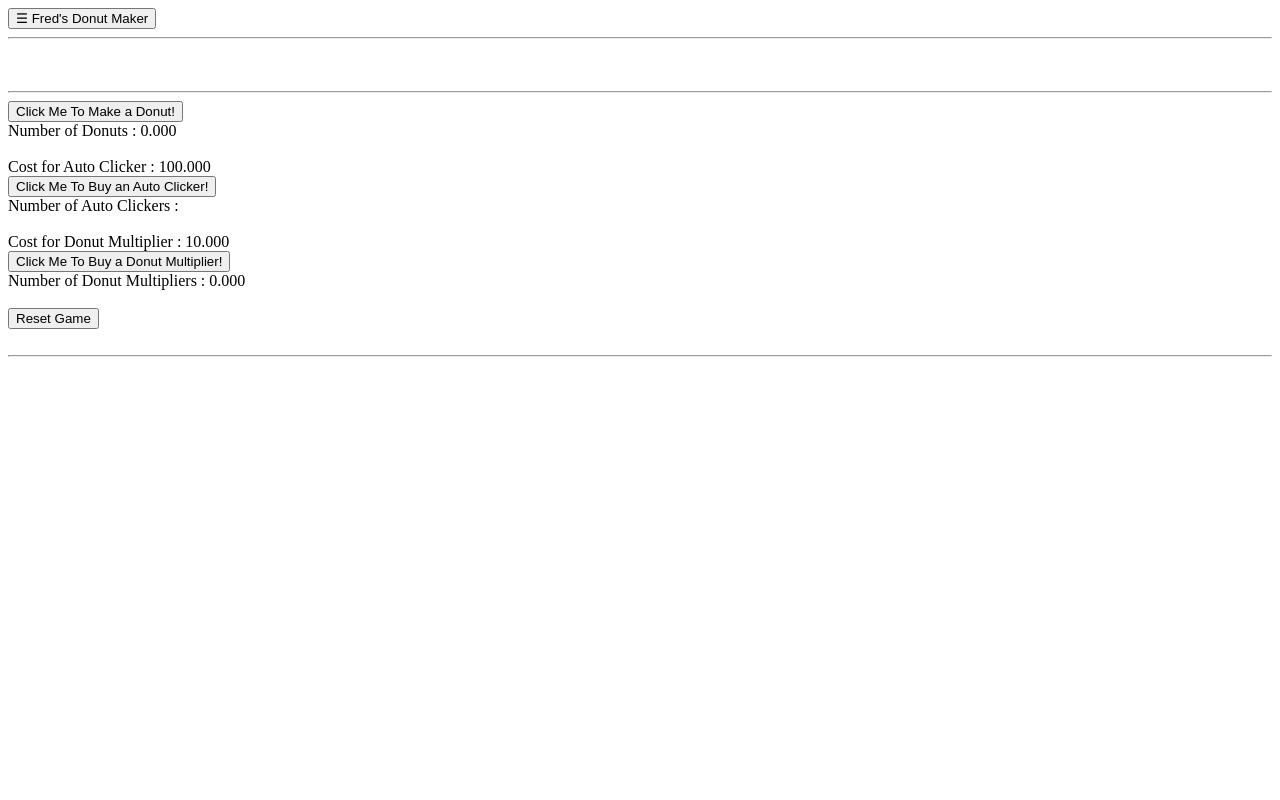
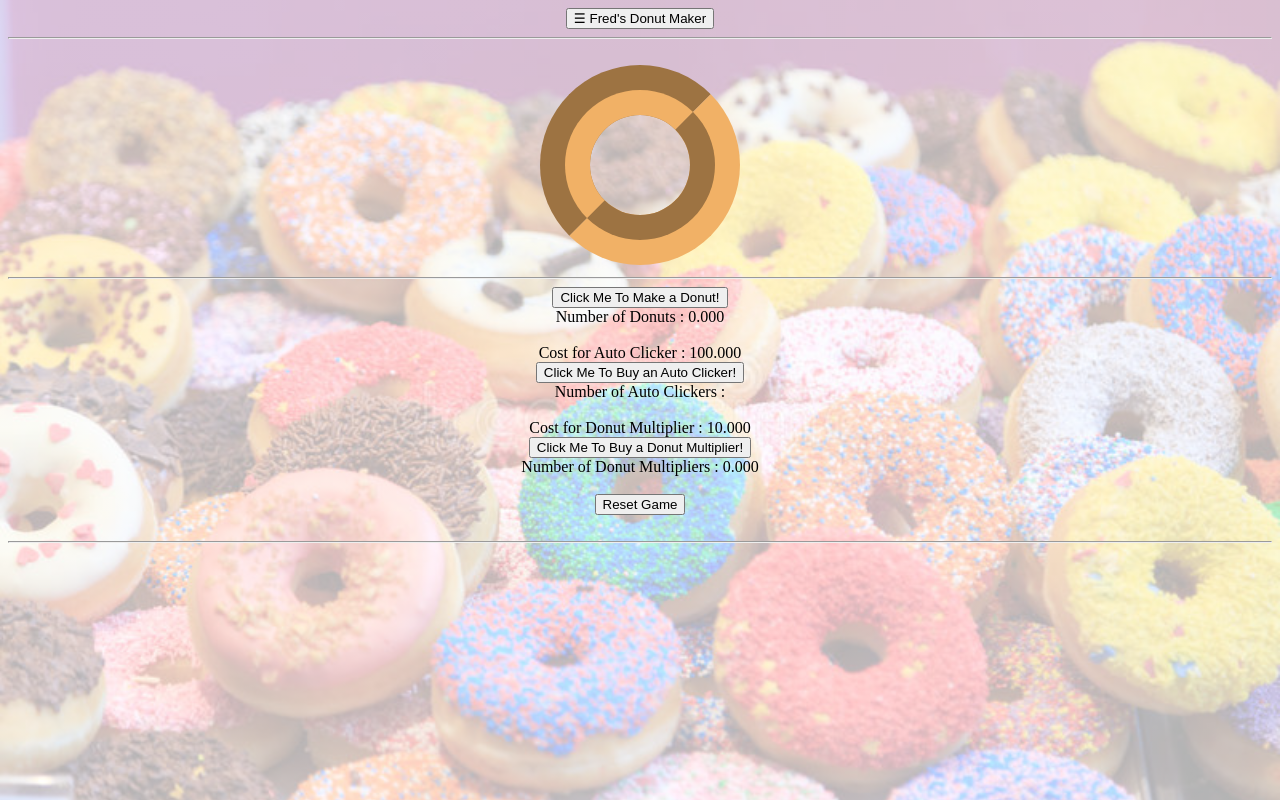
Before and after one commit to Jo-Scar/donutMakerClickerGame, a plain HTML site: page index.html in a window 1280 px wide. Drawn offline with Linux system fonts and the light colour scheme.

Commit message:
changedStylingPage

```diff
--- a/index.html
+++ b/index.html
@@ -3,7 +3,7 @@
 <meta charset="UTF-8">
 <title>Baker Baking Company</title>
 <meta name="viewport" content="width=device-width,initial-scale=1">
-<link rel="stylesheet" href="stylesV1.css">
+<link rel="stylesheet" href="styles.css">
 <style>
 </style>
 
```
